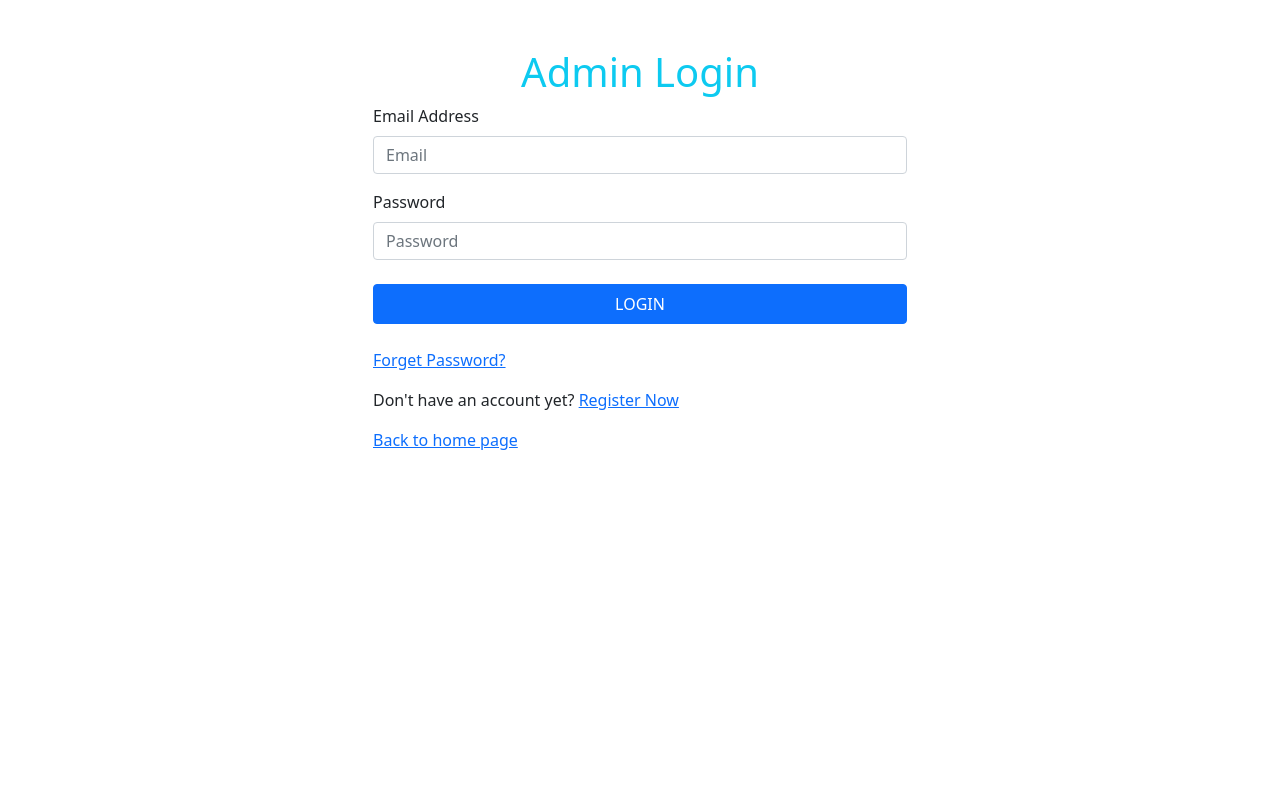
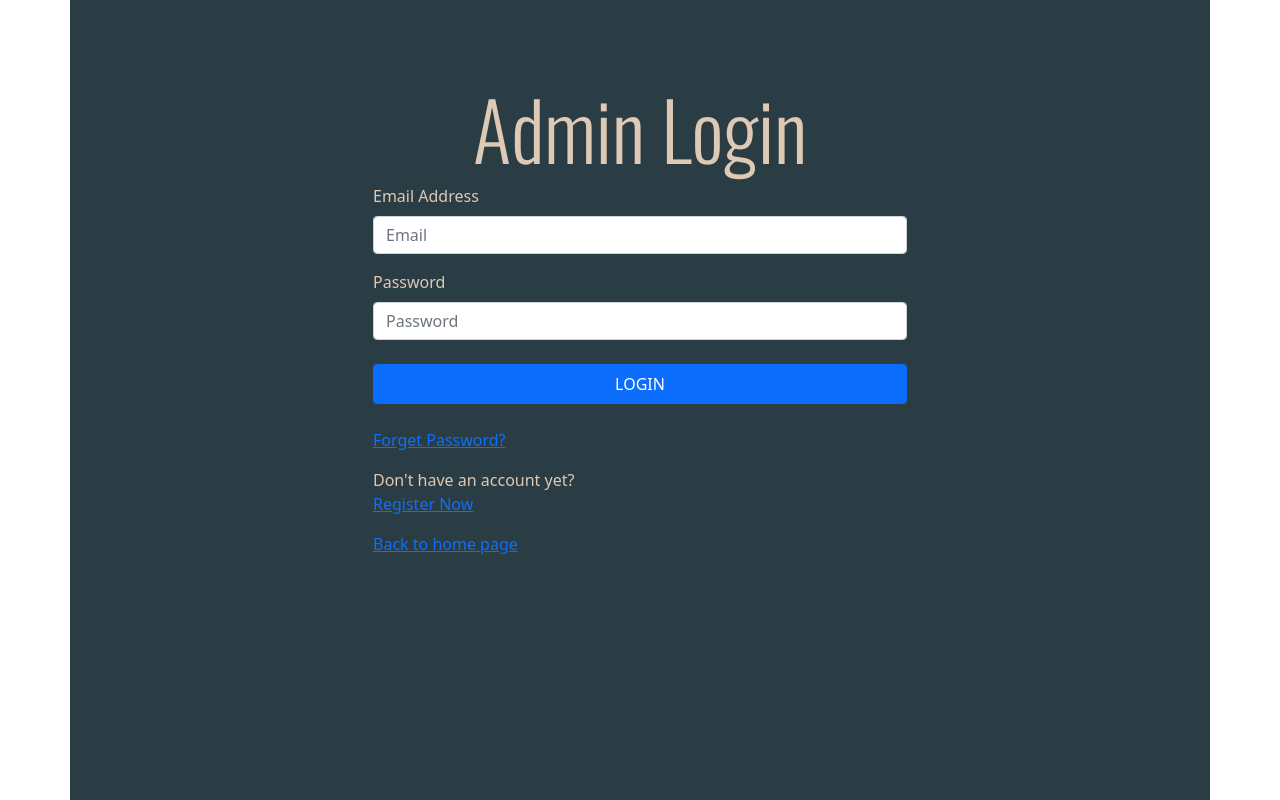
Before and after one commit to thuandang712/blue_ocean, a React (Create React App) app in the folder client/: page /login in a window 1280 px wide. Shown: the top 800 px of the page. Built offline with nearby package versions, Linux system fonts and the light colour scheme.

Commit message:
alfredcss first commit

```diff
--- a/client/public/index.html
+++ b/client/public/index.html
@@ -2,14 +2,14 @@
 <html lang="en">
 
 <head>
-  <meta charset="utf-8" />
+  <!-- <meta charset="utf-8" /> -->
   <!-- <link rel="icon" href="%PUBLIC_URL%/favicon.ico" /> -->
-  <meta name="viewport" content="width=device-width, initial-scale=1" />
-  <meta name="theme-color" content="#000000" />
-  <meta name="description" content="Web site created using create-react-app" />
+  <!-- <meta name="viewport" content="width=device-width, initial-scale=1" /> -->
+  <!-- <meta name="theme-color" content="#000000" /> -->
+  <!-- <meta name="description" content="Web site created using create-react-app" /> -->
   <!-- <link rel="apple-touch-icon" href="%PUBLIC_URL%/logo192.png" /> -->
 
-  <title>React App</title>
+  <!-- <title>React App</title> -->
 </head>
 
 <body>
--- a/client/src/App.css
+++ b/client/src/App.css
@@ -1,8 +1,103 @@
+@import url('https://fonts.googleapis.com/css2?family=Merriweather&family=Oswald:wght@300&display=swap');
+
+:root{
+  --color-schemeBlue: #01a7c2;
+  --color-schemeGrey: #BCAC9B;
+  --color-schemeAlmond: #DDC9B4;
+  --color-schemeBlack: #2A3D45;
+  --color-schemePurple: #886176;
+  --font-family: 'Oswald', sans-serif;
+}
+
 * {
   margin: 0;
   padding: 0;
   box-sizing: border-box;
 }
+
+/*  -----/----- */
+
+.entry-page {
+  padding-top: 2rem;
+  height: 100vh;
+  background-color: var(--color-schemeBlack);
+}
+
+.title {
+  color: var(--color-schemeAlmond);
+  margin-top: 200px;
+  text-align: center;
+  font-size: 3rem;
+}
+
+.btn-container {
+  width: 50%;
+  margin: auto;
+  display: flex;
+  justify-content: space-around;
+  margin-top: 50px;
+}
+
+/*  -----/login/----- */
+/* still working on bordersleft and right */
+
+.login-title{
+  color: var(--color-schemeAlmond);
+  text-align: center;
+  padding-top: 5rem;
+  font-family: var(--font-family);
+  font-size: 80px;
+}
+
+
+.loginPage {
+  margin: auto;
+  justify-content: center;
+  background-color: var(--color-schemeBlack);
+  padding-bottom:32rem;
+
+}
+
+.form-label{
+  color:var(--color-schemeAlmond)
+}
+
+.login-form-btn {
+  font-size: 16px;
+  color: #fff;
+  line-height: 1.5;
+  text-transform: uppercase;
+  display: flex;
+  justify-content: center;
+  align-items: center;
+  padding: 0 20px;
+  width: 100%;
+  height: 40px;
+  margin-bottom: 1.5rem;
+}
+
+#almondText{
+  color:var(--color-schemeAlmond);
+}
+
+/*  -----/dashboard/----- */
+
+
+/*  -----/ticket/----- */
+
+
+/*  -----/add-ticket/----- */
+
+
+/*  -----/tech/----- */
+
+
+/*  -----/tech/:_id/----- */
+
+
+/*  -----/add-tech/----- */
+
+
 
 .default-layout{
   display: grid;
@@ -11,6 +106,7 @@
 }
 
 .header {
+
   grid-area: header;
 }
 
@@ -36,3 +132,102 @@
   transition: 1 ease;
   color:royalblue
 }
+
+.login-form-btn {
+  font-size: 16px;
+  color: #fff;
+  line-height: 1.5;
+  text-transform: uppercase;
+  display: flex;
+  justify-content: center;
+  align-items: center;
+  padding: 0 20px;
+  width: 100%;
+  height: 40px;
+  margin-bottom: 1.5rem;
+}
+
+.message-history {
+  display: flex;
+  flex-direction: row;
+  justify-content: space-between;
+}
+
+.message-history:nth-child(even) {
+  display: flex;
+  flex-direction: row-reverse;
+  justify-content: space-between;
+}
+
+.message {
+  padding: 1rem;
+  width: 80%;
+  border: 1px solid #ced4da;
+  border-radius: .25rem;
+}
+
+.createContainer {
+  text-decoration: darkorange;
+}
+
+.searchBtn {
+  text-decoration: darkslategrey;
+}
+
+.ticketsContainer {
+  padding-top: 50px;
+  border: darkred;
+  border-radius: 3px, red;
+}
+
+.statusColors1 {
+  text-decoration: red;
+}
+.statusColors2 {
+  text-decoration: blue;
+}
+.statusColors3 {
+  text-decoration: green;
+  text-shadow: green;
+  text-align: justify;
+}
+
+.entry-page {
+  height: 100vh;
+}
+
+
+.title {
+  margin-top: 200px;
+  text-align: center;
+  font-size: 3rem;
+}
+
+.btn-container {
+  width: 50%;
+  margin: auto;
+  display: flex;
+  justify-content: space-around;
+  margin-top: 50px;
+}
+
+.resetPassword-page {
+  min-height: 100vh;
+  display: flex;
+  justify-content: center;
+  align-items: center;
+}
+
+.form-box {
+  box-shadow: 0px 0px 15px -5px black;
+}
+
+.registration-page {
+  display: flex;
+  justify-content: center;
+  align-items: center;
+}
+
+.form-box {
+  box-shadow: 0px 0px 15px -5px black;
+}
--- a/client/src/components/login/Login.js
+++ b/client/src/components/login/Login.js
@@ -2,7 +2,7 @@ import React, { useState, useEffect } from 'react'
 import { Container, Row, Col, Form, Button, Alert } from 'react-bootstrap'
 import { useHistory, useLocation, Link } from "react-router-dom";
 import { adminLogin } from '../../api/admin.api';
-import './login.style.css'
+import '../../App.css'
 
 
 const Login = () => {
@@ -47,13 +47,13 @@ const Login = () => {
 
 
     return (
-        <Container>
+        <Container className="loginPage">
             <Row className="mx-auto w-50">
                 <Col>
-                    <h1 className="text-info text-center mt-5">Admin Login</h1>
+                    <h1 className="login-title">Admin Login</h1>
                     <Form autoComplete="on" onSubmit={handleOnSubmit}>
                         <Form.Group className="mb-3">
-                            <Form.Label>Email Address</Form.Label>
+                            <Form.Label className='form-label'>Email Address</Form.Label>
                             <Form.Control className=''
                                 type="email"
                                 name="email"
@@ -65,7 +65,7 @@ const Login = () => {
                             />
                         </Form.Group>
                         <Form.Group className="mb-4">
-                            <Form.Label>Password</Form.Label>
+                            <Form.Label className='form-label'>Password</Form.Label>
                             <Form.Control className=''
                                 type="password"
                                 name="password"
@@ -100,7 +100,7 @@ const Login = () => {
 
             <Row className="mx-auto w-50 py-3"> {/* padding-top, padding-bottom 1 rem */}
                 <Col>
-                    Don't have an account yet? <a href="/register">Register Now</a>
+                    <div id='almondText'>Don't have an account yet?</div> <a href="/register">Register Now</a>
                 </Col>
             </Row>
 
--- a/client/src/components/login/login.style.css
+++ /dev/null
@@ -1,13 +0,0 @@
-.login-form-btn {
-    font-size: 16px;
-    color: #fff;
-    line-height: 1.5;
-    text-transform: uppercase;
-    display: flex;
-    justify-content: center;
-    align-items: center;
-    padding: 0 20px;
-    width: 100%;
-    height: 40px;
-    margin-bottom: 1.5rem;
-}
--- a/client/src/index.css
+++ b/client/src/index.css
@@ -1,4 +1,4 @@
-body {
+/* body {
   margin: 0;
   font-family: -apple-system, BlinkMacSystemFont, 'Segoe UI', 'Roboto', 'Oxygen',
     'Ubuntu', 'Cantarell', 'Fira Sans', 'Droid Sans', 'Helvetica Neue',
@@ -10,4 +10,4 @@ body {
 code {
   font-family: source-code-pro, Menlo, Monaco, Consolas, 'Courier New',
     monospace;
-}
+} */
--- a/client/src/layout/Header.js
+++ b/client/src/layout/Header.js
@@ -24,7 +24,7 @@ const Header = () => {
         <Navbar collapseOnSelect variant='dark' bg='dark' expand='md'>
             <Navbar.Brand className="ms-5 my-2">
 
-                <img src={logo} alt='logo' width='175px' />
+                {/* <img src={logo} alt='logo' width='175px' /> */}
 
             <h1 id='title'>Tickets 'R' US</h1>
 
--- a/client/src/pages/entry/Entry.js
+++ b/client/src/pages/entry/Entry.js
@@ -1,10 +1,11 @@
 import React from 'react'
 import { Link } from 'react-router-dom'
 import { Button } from 'react-bootstrap'
-import './entry.style.css'
+// import './entry.style.css'
 
 const Entry = () => {
     return (
+        <container>
         <div className='entry-page'>
             <h1 className='title'>Welcome to the ticketing system!</h1>
             <div className='btn-container'>
@@ -16,6 +17,7 @@ const Entry = () => {
                 </Link> */}
             </div>
         </div>
+        </container>
     )
 }
 
--- a/client/src/pages/entry/entry.style.css
+++ /dev/null
@@ -1,17 +0,0 @@
-.entry-page {
-    height: 100vh;
-}
-
-.title {
-    margin-top: 200px;
-    text-align: center;
-    font-size: 3rem;
-}
-
-.btn-container {
-    width: 50%;
-    margin: auto;
-    display: flex;
-    justify-content: space-around;
-    margin-top: 50px;
-}
```
